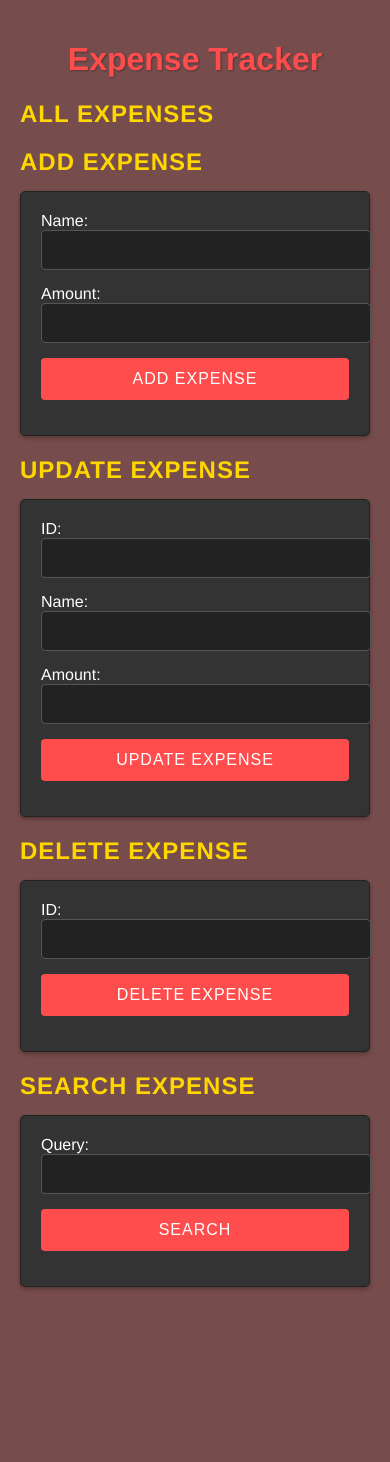
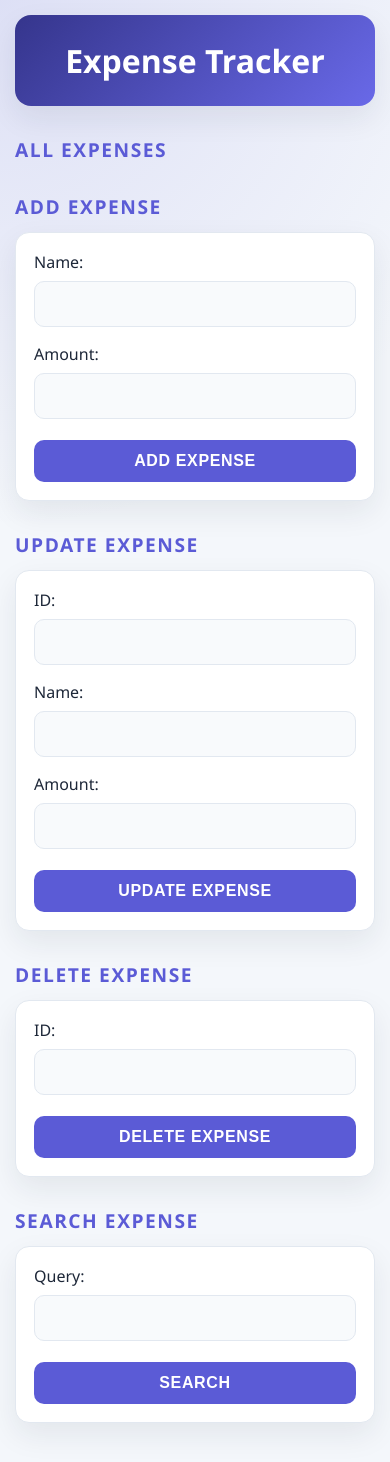
Before and after one commit to Rishikeshsanin/Flask-py, a Flask app: page / in a window 390 px wide. Before the commit the page ends 1290 px from the top, so only its background shows below. Run offline with Flask 3, Linux system fonts and the light colour scheme; data that the repository does not hold is empty.

Commit message:
Refactor CSS styles and introduce variables
Updated styles for body, headings, forms, and buttons. Introduced CSS variables for better theming and responsiveness.

```diff
--- a/static/st.css
+++ b/static/st.css
@@ -1,105 +1,179 @@
+* {
+    box-sizing: border-box;
+}
+
+:root {
+    --background: #f4f7fb;
+    --card: #ffffff;
+    --card-soft: #f8fafc;
+    --text: #1d2738;
+    --muted: #6b7280;
+    --border: #e2e8f0;
+    --primary: #5b5bd6;
+    --primary-dark: #4444b8;
+    --danger: #dc3545;
+    --danger-dark: #b92332;
+    --shadow: 0 12px 30px rgba(31, 41, 55, 0.08);
+}
+
 body {
-    font-family: "Helvetica Neue", Arial, sans-serif;
-    background-color: rgba(78, 21, 21, 0.763);
     margin: 0;
-    padding: 20px;
-    color: #fff;
+    padding: 30px;
+    min-height: 100vh;
+    font-family: "Segoe UI", Arial, sans-serif;
+    color: var(--text);
+    background:
+        radial-gradient(
+            circle at top left,
+            rgba(91, 91, 214, 0.15),
+            transparent 35%
+        ),
+        var(--background);
 }
 
 h1 {
+    margin: 0 0 30px;
+    padding: 30px;
+    color: #ffffff;
     text-align: center;
-    color: #ff4d4d;
-    text-shadow: 1px 1px 2px rgba(0, 0, 0, 0.3);
+    font-size: clamp(2rem, 5vw, 3rem);
+    border-radius: 22px;
+    background: linear-gradient(135deg, #35358c, #6969e8);
+    box-shadow: var(--shadow);
 }
 
 h2 {
-    color: #ffd700;
-    font-size: 1.5em;
-    margin-bottom: 10px;
+    margin: 30px 0 12px;
+    color: var(--primary);
+    font-size: 1.2rem;
+    letter-spacing: 0.08em;
     text-transform: uppercase;
-    letter-spacing: 1px;
 }
 
 form {
-    margin: 15px 0;
-    padding: 20px;
-    background-color: #333;
-    border: 1px solid #222;
-    border-radius: 5px;
-    box-shadow: 0 2px 4px rgba(0, 0, 0, 0.3);
+    max-width: 700px;
+    margin: 0 0 24px;
+    padding: 24px;
+    background: var(--card);
+    border: 1px solid var(--border);
+    border-radius: 18px;
+    box-shadow: var(--shadow);
 }
 
 input {
-    font-size: 1em;
-    padding: 10px;
-    margin-bottom: 15px;
-    border: 1px solid #555;
-    border-radius: 4px;
     width: 100%;
-    color: #fff;
-    background-color: #222;
-    transition: border-color 0.3s ease;
+    margin: 8px 0 16px;
+    padding: 13px 14px;
+    color: var(--text);
+    font-size: 1rem;
+    background: var(--card-soft);
+    border: 1px solid var(--border);
+    border-radius: 10px;
+    outline: none;
+    transition:
+        border-color 0.2s ease,
+        box-shadow 0.2s ease;
 }
 
 input:focus {
-    outline: none;
-    border-color: #ffd700;
-    box-shadow: 0 0 5px rgba(255, 215, 0, 0.5);
+    border-color: var(--primary);
+    box-shadow: 0 0 0 4px rgba(91, 91, 214, 0.12);
 }
 
 input[type="submit"] {
-    background-color: #ff4d4d;
-    color: #fff;
+    width: auto;
+    min-width: 160px;
+    margin: 5px 0 0;
+    padding: 12px 20px;
+    color: #ffffff;
+    font-weight: 700;
+    letter-spacing: 0.04em;
+    text-transform: uppercase;
+    background: var(--primary);
     border: none;
+    border-radius: 10px;
     cursor: pointer;
-    padding: 12px 20px;
-    border-radius: 4px;
-    text-transform: uppercase;
-    letter-spacing: 1px;
-    transition: background-color 0.3s ease;
+    transition:
+        background-color 0.2s ease,
+        transform 0.2s ease;
 }
 
 input[type="submit"]:hover {
-    background-color: #ff1a1a;
+    background: var(--primary-dark);
+    transform: translateY(-2px);
 }
 
 ul {
-    list-style-type: none;
+    max-width: 900px;
+    margin: 0;
     padding: 0;
+    list-style: none;
 }
 
 li {
-    background-color: #222;
-    padding: 15px;
-    border: 1px solid #333;
-    margin-bottom: 10px;
-    border-radius: 5px;
-    box-shadow: 0 2px 4px rgba(0, 0, 0, 0.3);
-    transition: box-shadow 0.3s ease;
+    margin-bottom: 12px;
+    padding: 18px 20px;
+    color: var(--text);
+    background: var(--card);
+    border: 1px solid var(--border);
+    border-left: 5px solid var(--primary);
+    border-radius: 14px;
+    box-shadow: 0 8px 20px rgba(31, 41, 55, 0.06);
+    transition:
+        transform 0.2s ease,
+        box-shadow 0.2s ease;
 }
 
 li:hover {
-    box-shadow: 0 4px 8px rgba(0, 0, 0, 0.5);
+    transform: translateY(-2px);
+    box-shadow: 0 12px 28px rgba(31, 41, 55, 0.1);
 }
 
 #search-results {
     margin-top: 30px;
 }
 
-/* New styles for delete and update forms */
-.delete-form, .update-form {
+.delete-form,
+.update-form {
     margin-top: 20px;
 }
 
-footer {
-    text-align: center;
-    color: #b9000038;
-    font-size: 0.8em;
-    margin-top: 40px;
+.delete-form input[type="submit"] {
+    background: var(--danger);
 }
 
-/* Updated comment to reflect the change from "Salary" to "Amount" */
-/* New styles for delete and update forms */
-.delete-form, .update-form {
-    margin-top: 20px;
+.delete-form input[type="submit"]:hover {
+    background: var(--danger-dark);
 }
+
+footer {
+    margin-top: 50px;
+    padding: 20px;
+    color: var(--muted);
+    font-size: 0.85rem;
+    text-align: center;
+}
+
+@media (max-width: 700px) {
+    body {
+        padding: 15px;
+    }
+
+    h1 {
+        padding: 24px 15px;
+        border-radius: 16px;
+    }
+
+    form {
+        padding: 18px;
+        border-radius: 14px;
+    }
+
+    input[type="submit"] {
+        width: 100%;
+    }
+
+    li {
+        padding: 15px;
+    }
+}
```
